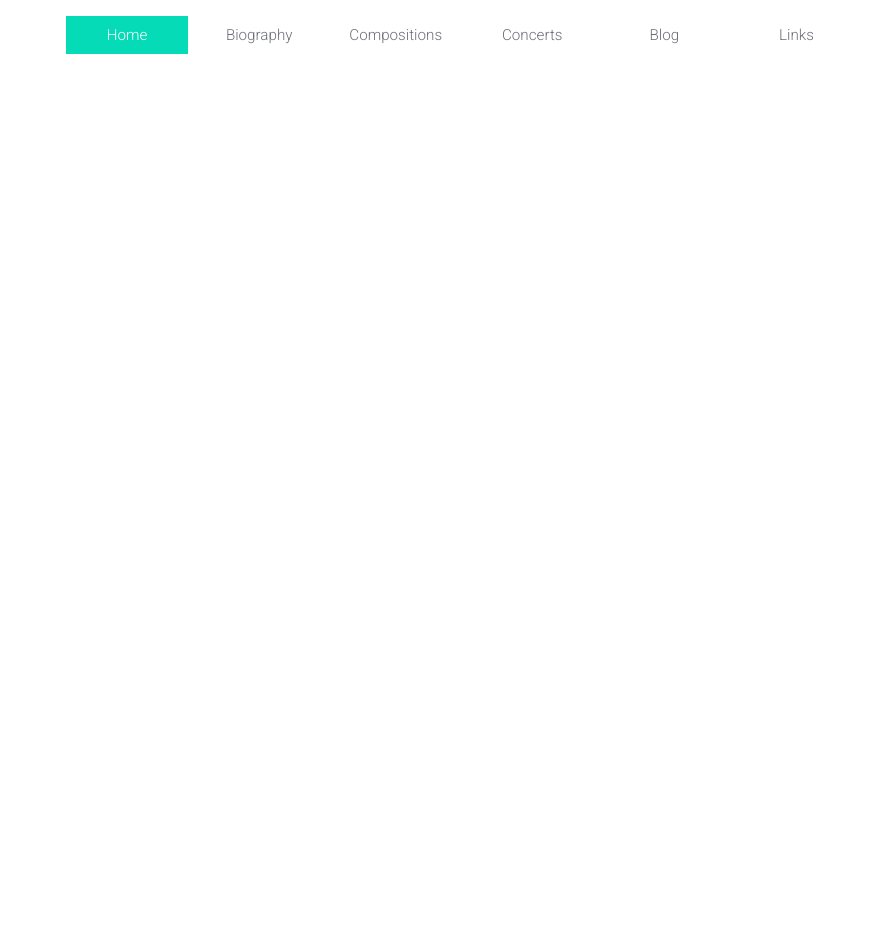
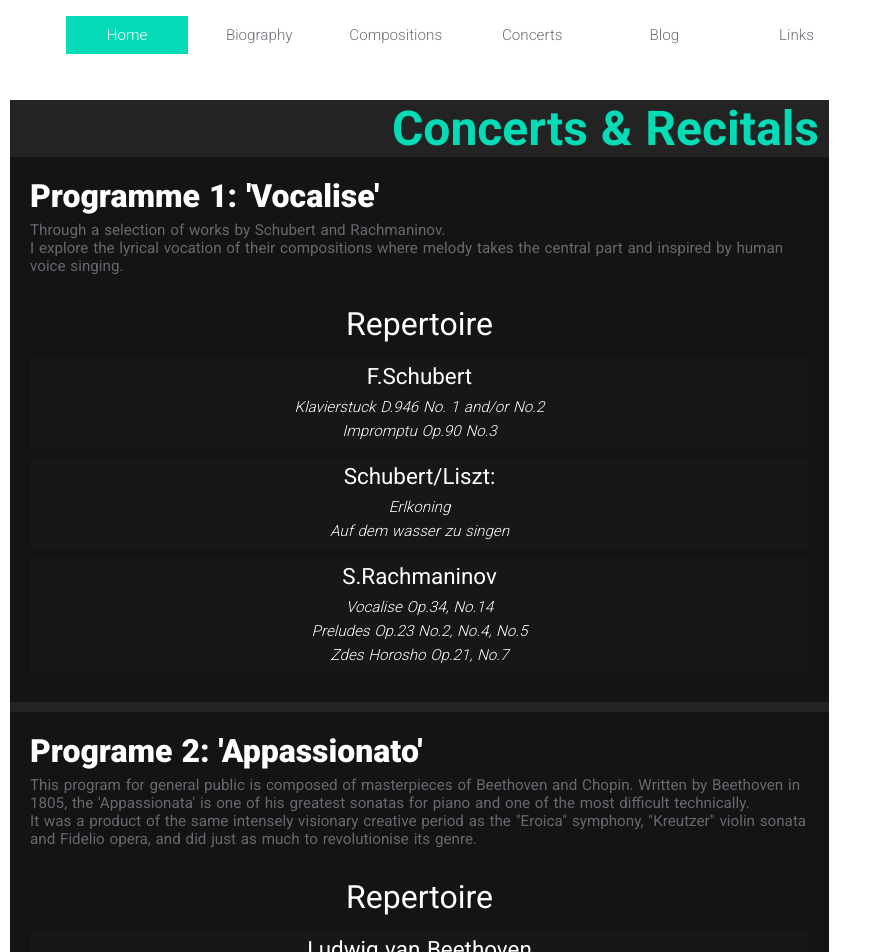
Before and after one commit to SafeAndS0und/Fictional-Claire, a Nuxt app: page /concerts in a window 1280 px wide. Shown: the top 952 px of the page, without its empty margins (0-882 px from the left). Before the commit the page ends 800 px from the top, so only its background shows below. Built offline with nearby package versions, Linux system fonts and the light colour scheme.

Commit message:
"Concerts" subpage

```diff
--- a/pages/biography/index.vue
+++ b/pages/biography/index.vue
@@ -109,6 +109,13 @@
         h1 {
           text-align: center;
           transform: translateX(0);
+          padding: 12px;
+        }
+      }
+
+      .pictures{
+        img{
+          width: 100%;
         }
       }
     }
--- a/pages/blog/index.vue
+++ b/pages/blog/index.vue
@@ -78,4 +78,14 @@
 
   }
 
+  @media (max-width: 1000px) {
+    div{
+      width: 100%;
+
+      article {
+        padding: 10px;
+      }
+    }
+  }
+
 </style>
--- a/pages/compositions/index.vue
+++ b/pages/compositions/index.vue
@@ -2,11 +2,10 @@
   <div>
     <article>
       <div class="details">
-        <h3>Arrangament of Mozart's "Turkish March"</h3>
+        <h3>Turkish March</h3>
         <p>The Piano Sonata No. 11 in A major, K. 331 / 300i, by Wolfgang Amadeus Mozart is a piano sonata in three
           movements.
           <br/><br/>
-
           The sonata was published by Artaria in 1784, alongside Nos. 10 and 12 (K. 330 and K. 332).
         </p>
       </div>
@@ -29,7 +28,7 @@
 
     <article>
       <div class="details">
-        <h3>Brahm's Variations on Paganini's Theme</h3>
+        <h3>Brahms Variations</h3>
         <p>Brahms intended the work to be more than simply a set of theme and variations; each variation also has the characteristic of a study. He published it as Studies for Pianoforte: Variations on a Theme of Paganini.
           It is uncharacteristically showy for Brahms, even Lisztian. Indeed, the work was composed for the piano virtuoso Carl Tausig.
         </p>
@@ -55,12 +54,12 @@
   div {
 
     display: block;
-    width: 60%;
+    width: 70%;
     margin: 40px 0;
 
     article {
       display: grid;
-      grid-template-columns: 1fr .8fr;
+      grid-template-columns: 1fr .85fr;
       grid-gap: 10px;
       padding: 12px;
       padding-left: 30px;
--- a/pages/concerts/index.vue
+++ b/pages/concerts/index.vue
@@ -1,13 +1,140 @@
 <template>
+  <div>
 
+    <h1>Concerts & Recitals</h1>
+
+    <section class="programmes">
+
+      <article>
+        <h3>Programme 1: 'Vocalise'</h3>
+        <p class="description">
+          Through a selection of works by Schubert and Rachmaninov. <br/>
+          I explore the lyrical vocation of their compositions where melody takes the central part and inspired by human
+          voice singing.
+        </p>
+
+        <div class="repertoire">
+          <h2>Repertoire</h2>
+          <ul>
+            <h3>F.Schubert</h3>
+            <li>Klavierstuck D.946 No. 1 and/or No.2</li>
+            <li>Impromptu Op.90 No.3</li>
+          </ul>
+
+          <ul>
+            <h3>Schubert/Liszt:</h3>
+            <li>Erlkoning</li>
+            <li>Auf dem wasser zu singen</li>
+          </ul>
+
+          <ul>
+            <h3>S.Rachmaninov</h3>
+            <li>Vocalise Op.34, No.14</li>
+            <li>Preludes Op.23 No.2, No.4, No.5</li>
+            <li>Zdes Horosho Op.21, No.7</li>
+          </ul>
+        </div>
+      </article>
+
+
+      <article>
+        <h3>Programe 2: 'Appassionato'</h3>
+        <p class="description">
+          This program for general public is composed of masterpieces of Beethoven and Chopin. Written by Beethoven in 1805, the 'Appassionata' is one of his greatest sonatas for piano and one of the most difficult technically. <br/>
+          It was a product of the same intensely visionary creative period as the "Eroica" symphony, "Kreutzer" violin sonata and Fidelio opera, and did just as much to revolutionise its genre.
+        </p>
+
+        <div class="repertoire">
+          <h2>Repertoire</h2>
+          <ul>
+            <h3>Ludwig van Beethoven</h3>
+            <li> Piano Sonata No.23 in F minor Op.57  'Appassionata'</li>
+          </ul>
+
+          <ul>
+            <h3>F.Chopin</h3>
+            <li>Ballade No.1 Op.23 </li>
+            <li>Scherzo No.2 Op.31</li>
+          </ul>
+
+        </div>
+      </article>
+
+    </section>
+  </div>
 </template>
 
 <script>
-   export default {
-      name: "index"
-   }
+  export default {
+    name: "index"
+  }
 </script>
 
-<style scoped>
+<style scoped lang="scss">
+
+  @import '../../assets/css/variables';
+
+  div {
+    margin-top: 30px;
+    width: 65%;
+
+    h1 {
+      text-align: right;
+      background-color: $asideGrey;
+      color: $blueen;
+      font-size: 3em;
+      padding-right: 10px;
+    }
+
+    .programmes {
+
+      article {
+        background-color: #141414;
+        color: white;
+        padding: 20px;
+        border-bottom: 10px solid $asideGrey;
+
+        h3 {
+          font-size: 2em;
+          font-weight: 900;
+          margin-bottom: 6px;
+
+        }
+        p {
+          color: #66686f;
+          font-size: .95em;
+        }
+      }
+
+      .repertoire {
+        text-align: center;
+        width: 100%;
+
+        h2 {
+          font-size: 2em;
+          margin-bottom: 15px;
+          font-weight: 400;
+        }
+        ul {
+          margin: 10px 0;
+          padding: 5px;
+          background-color: #171717;
+
+          h3 {
+            font-size: 1.4em;
+            font-weight: 400;
+          }
+
+          li {
+            list-style: none;
+            font-size: .95em;
+            font-style: italic;
+            padding: 3px 0;
+            font-weight: 300;
+          }
+        }
+      }
+    }
+  }
 
 </style>
```
